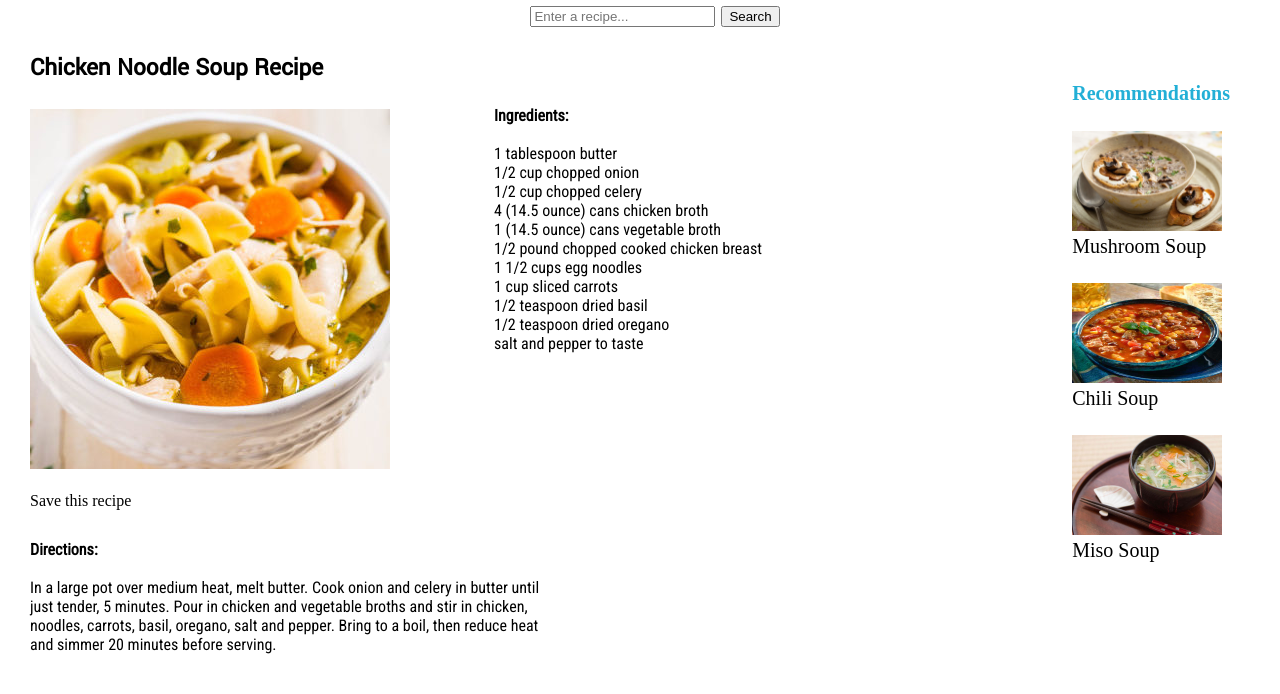
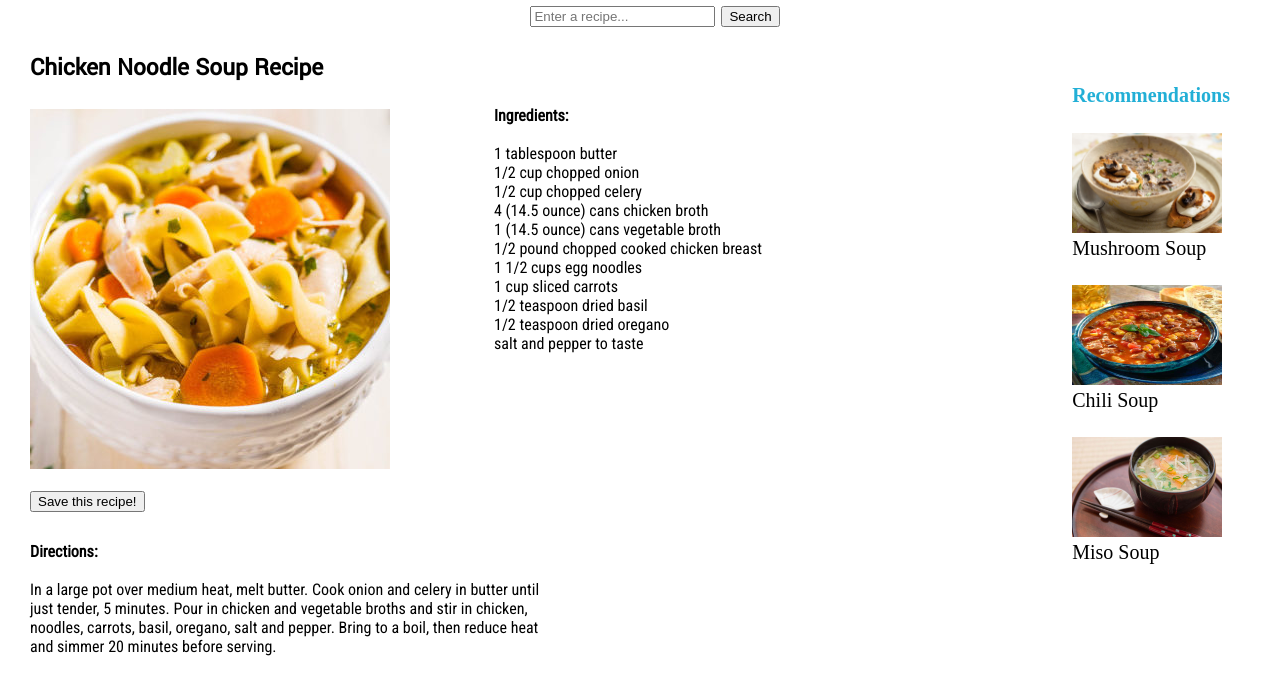
Before and after one commit to justinhuang159/Homework, a plain HTML site: page Week_3/index.html in a window 1280 px wide. Shown: the part 74-768 px from the top of the page. Drawn offline with Linux system fonts and the light colour scheme; a web font is replaced by a local one.

```diff
--- a/Week_3/index.html
+++ b/Week_3/index.html
@@ -60,7 +60,7 @@
 		</p1>
 		<br>
 		<br>
-		<a href="#">Save this recipe</a>
+		<button>Save this recipe!</button>
 		<p3>
 			<br>
 			<strong>Directions:</strong>
```
Also changed, not shown: 1 other file.
